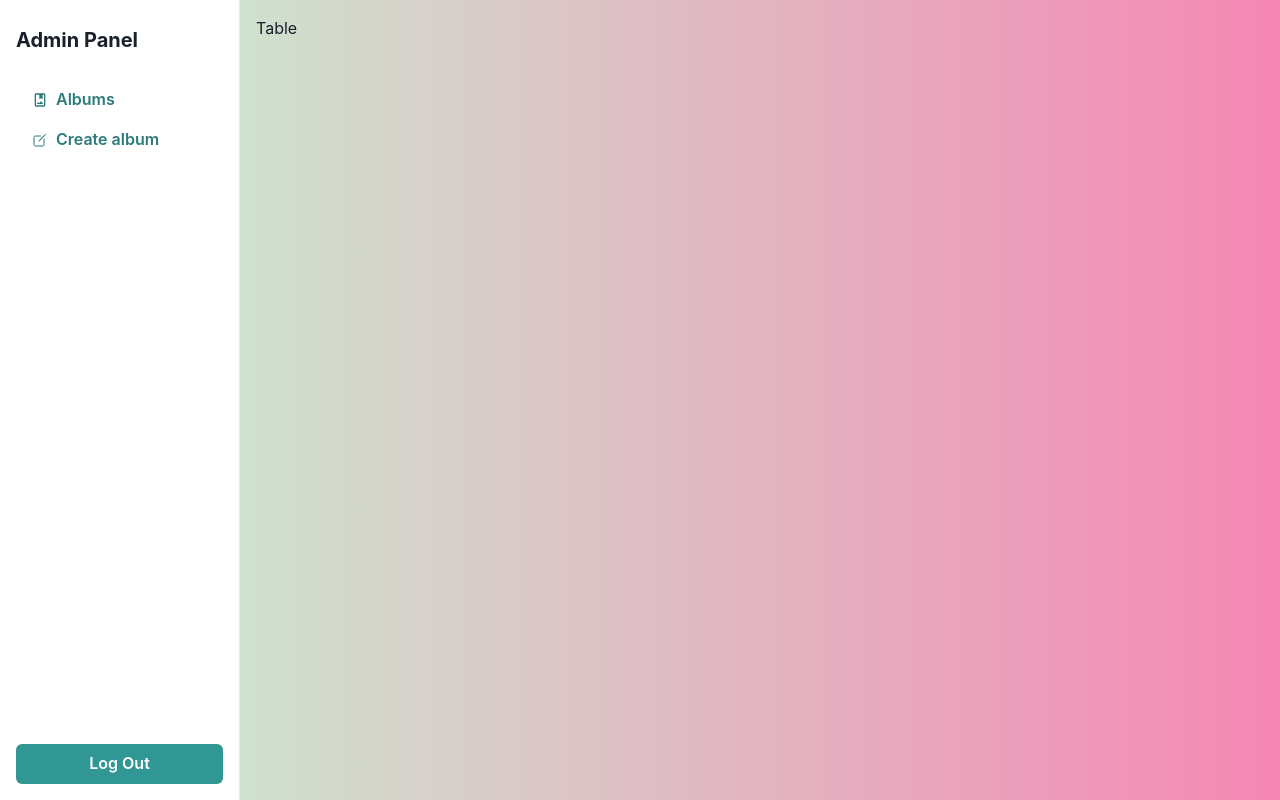
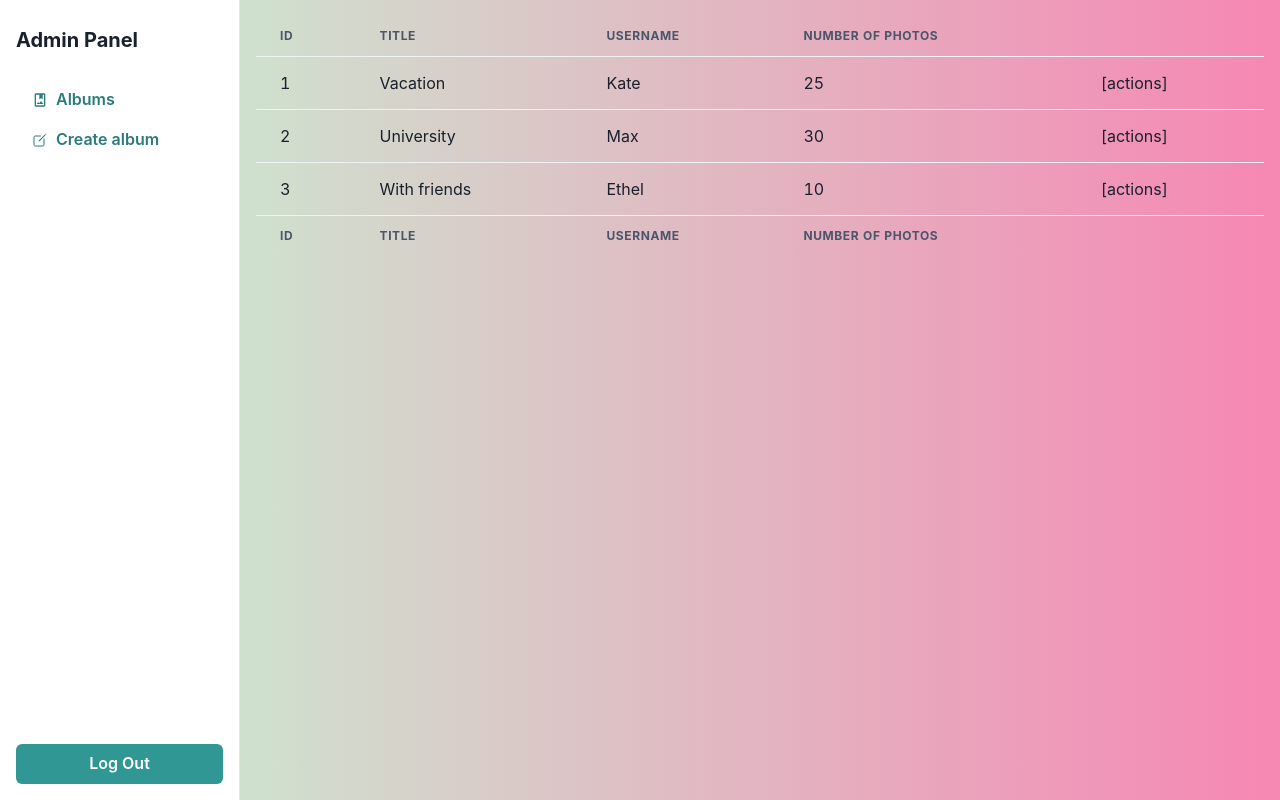
Before and after one commit to kristinakazlovskaya/admin_panel, a React (Create React App) app: page /albums in a window 1280 px wide. Built offline with nearby package versions, Linux system fonts and the light colour scheme; no server answers; sample sign-in values are in the browser's storage; the HTML template or start-up script is replaced by a standard one.

Commit message:
feat: add table component

```diff
--- a/src/app/components/Table.tsx
+++ b/src/app/components/Table.tsx
@@ -1,7 +1,62 @@
 import React from "react";
+import {
+  Table as ChakraTable,
+  Thead,
+  Tbody,
+  Tfoot,
+  Tr,
+  Th,
+  Td,
+  TableContainer,
+} from "@chakra-ui/react";
 
 const Table: React.FC = () => {
-  return <h1>Table</h1>;
+  return (
+    <TableContainer>
+      <ChakraTable variant="simple">
+        <Thead>
+          <Tr>
+            <Th>ID</Th>
+            <Th>Title</Th>
+            <Th>Username</Th>
+            <Th>Number of photos</Th>
+            <Th />
+          </Tr>
+        </Thead>
+        <Tbody>
+          <Tr>
+            <Td>1</Td>
+            <Td>Vacation</Td>
+            <Td>Kate</Td>
+            <Td>25</Td>
+            <Td>[actions]</Td>
+          </Tr>
+          <Tr>
+            <Td>2</Td>
+            <Td>University</Td>
+            <Td>Max</Td>
+            <Td>30</Td>
+            <Td>[actions]</Td>
+          </Tr>
+          <Tr>
+            <Td>3</Td>
+            <Td>With friends</Td>
+            <Td>Ethel</Td>
+            <Td>10</Td>
+            <Td>[actions]</Td>
+          </Tr>
+        </Tbody>
+        <Tfoot>
+          <Tr>
+            <Th>ID</Th>
+            <Th>Title</Th>
+            <Th>Username</Th>
+            <Th>Number of photos</Th>
+          </Tr>
+        </Tfoot>
+      </ChakraTable>
+    </TableContainer>
+  );
 };
 
 export default Table;
```
